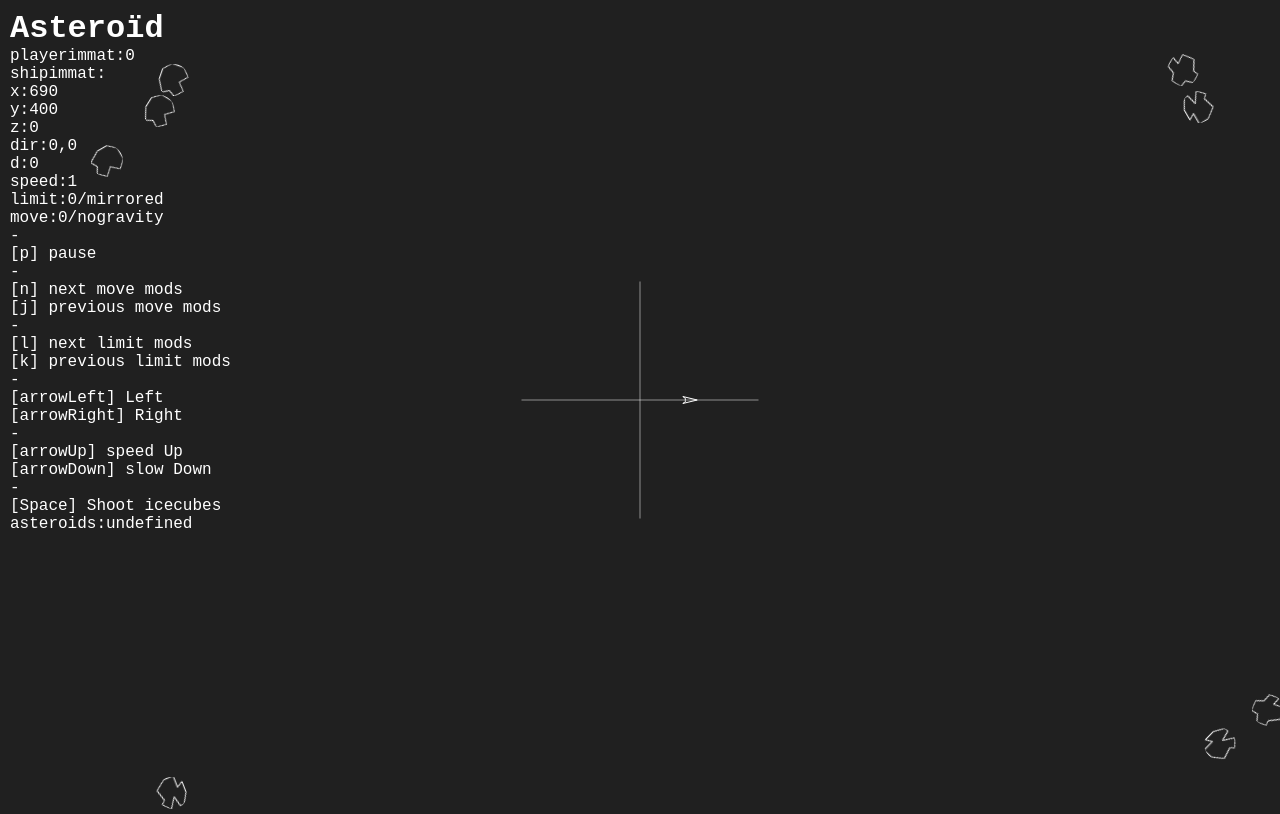
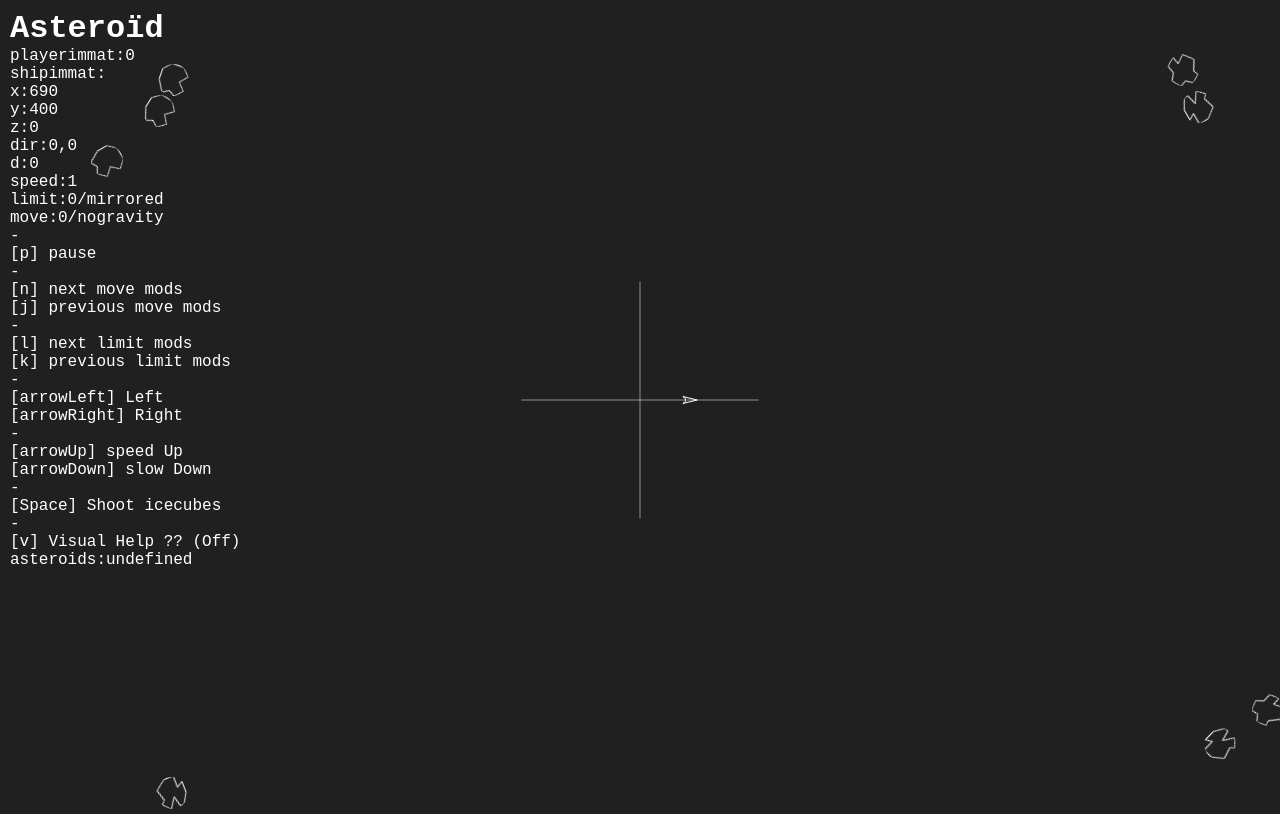
Before and after one commit to patobeur/asteroid, a plain HTML site: page index.html in a window 1280 px wide. Drawn offline with Linux system fonts and the light colour scheme.

Commit message:
no message

```diff
--- a/index.html
+++ b/index.html
@@ -45,6 +45,8 @@
 				<div>[arrowDown] slow Down</div>
 				<div>-</div>
 				<div>[Space] Shoot icecubes</div>
+				<div>-</div>
+				<div id="visualhelp">[v] Visual Help ??</div>
 			</div>
 			<div class="asteroid">
 				<div id="asteroids">asteroids:</div>
```
